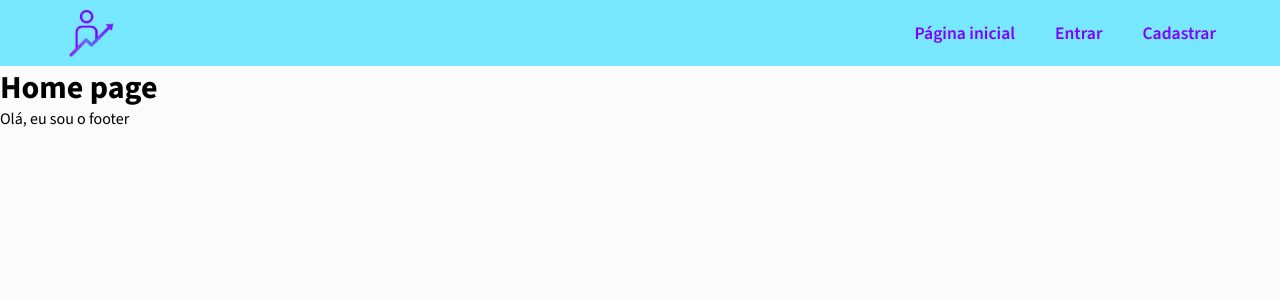
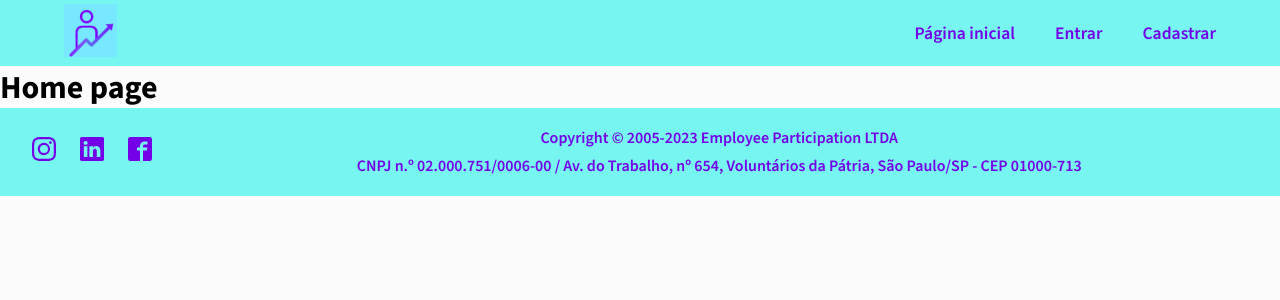
Before and after one commit to francinehahn/employee-participation-frontend, a Next.js app: page / in a window 1280 px wide. Shown: the top 300 px of the page. Built offline with nearby package versions, Linux system fonts and the light colour scheme.

Commit message:
feat: I created the footer component

```diff
--- a/components/footer.js
+++ b/components/footer.js
@@ -1,7 +1,22 @@
+import { BsInstagram } from 'react-icons/bs'
+import { BsLinkedin } from 'react-icons/bs'
+import { ImFacebook2 } from 'react-icons/im'
+import styles from "../styles/footer.module.scss"
+import Link from 'next/link'
+
 export function Footer() {
     return (
-        <footer>
-            <p>Olá, eu sou o footer</p>
+        <footer className={styles.container}>
+            <div>
+                <Link href="https://www.instagram.com/" target='_blank'><BsInstagram/></Link>
+                <Link href="https://www.linkedin.com/" target='_blank'><BsLinkedin/></Link>
+                <Link href="https://www.facebook.com/" target='_blank'><ImFacebook2/></Link>
+            </div>
+
+            <div>
+                <p>Copyright © 2005-2023 Employee Participation LTDA</p>
+                <p>CNPJ n.º 02.000.751/0006-00 / Av. do Trabalho, nº 654, Voluntários da Pátria, São Paulo/SP - CEP 01000-713</p>
+            </div>
         </footer>
     )
 }
--- a/components/header.js
+++ b/components/header.js
@@ -1,5 +1,5 @@
 import Link from "next/link"
-import styles from "../styles/headerStyle.module.scss"
+import styles from "../styles/header.module.scss"
 import Image from "next/image"
 import logo from "../images/logo.png"
 
--- a/package.json
+++ b/package.json
@@ -16,6 +16,7 @@
     "nookies": "^2.5.2",
     "react": "18.2.0",
     "react-dom": "18.2.0",
+    "react-icons": "^4.8.0",
     "sass": "^1.62.0"
   }
 }
--- a/styles/_base.scss
+++ b/styles/_base.scss
@@ -1,9 +1,9 @@
 @mixin bgColors($color) {
     @if $color == 'purple' {
-        background-color: #8000FF
+        background-color: #7300e7
     }
-    @if $color == 'medium-blue' {
-        background-color: #77e8ff
+    @if $color == 'medium-green' {
+        background-color: #77f5f1
     }
     @if $color == 'light-grey' {
         background-color: rgb(251, 251, 251)
@@ -12,9 +12,9 @@
 
 @mixin textColors($color) {
     @if $color == 'purple' {
-        color: #8000FF
+        color: #7300e7
     }
     @if $color == 'purple-hover' {
-        color: #8000ff6b
+        color: #7400e788
     }
 }
--- /dev/null
+++ b/styles/footer.module.scss
@@ -0,0 +1,37 @@
+@import "./base";
+
+.container {
+    display: flex;
+    align-items: center;
+    gap: 16vw;
+    padding: 1rem 2rem;
+    @include bgColors("medium-green");
+
+    div {
+        &:nth-child(1) {
+            display: flex;
+            gap: 1.5rem;
+
+            a {
+                svg {
+                    @include textColors("purple");
+                    height: 1.5rem;
+                    width: 1.5rem;
+
+                    &:hover {
+                        cursor: pointer;
+                        @include textColors("purple-hover");
+                    }
+                }
+            }
+        }
+
+        &:nth-child(2) {
+            p {
+                text-align: center;
+                font-weight: 600;
+                @include textColors("purple");
+            }
+        }
+    }
+}
--- a/styles/global.scss
+++ b/styles/global.scss
@@ -12,5 +12,9 @@ html {
 }
 
 body {
-    @include bgColors("light-grey")
+    @include bgColors("light-grey");
+
+    p {
+        line-height: 3.5vh;
+    }
 }
--- a/styles/headerStyle.module.scss
+++ b/styles/header.module.scss
@@ -4,7 +4,7 @@
     display: flex;
     justify-content: space-between;
     align-items: center;
-    @include bgColors("medium-blue");
+    @include bgColors("medium-green");
     padding: .5vh 5vw;
     position: sticky;
     top: 0;
```
Also changed, not shown: 1 other file (tests, documents, lock files or other folders).
